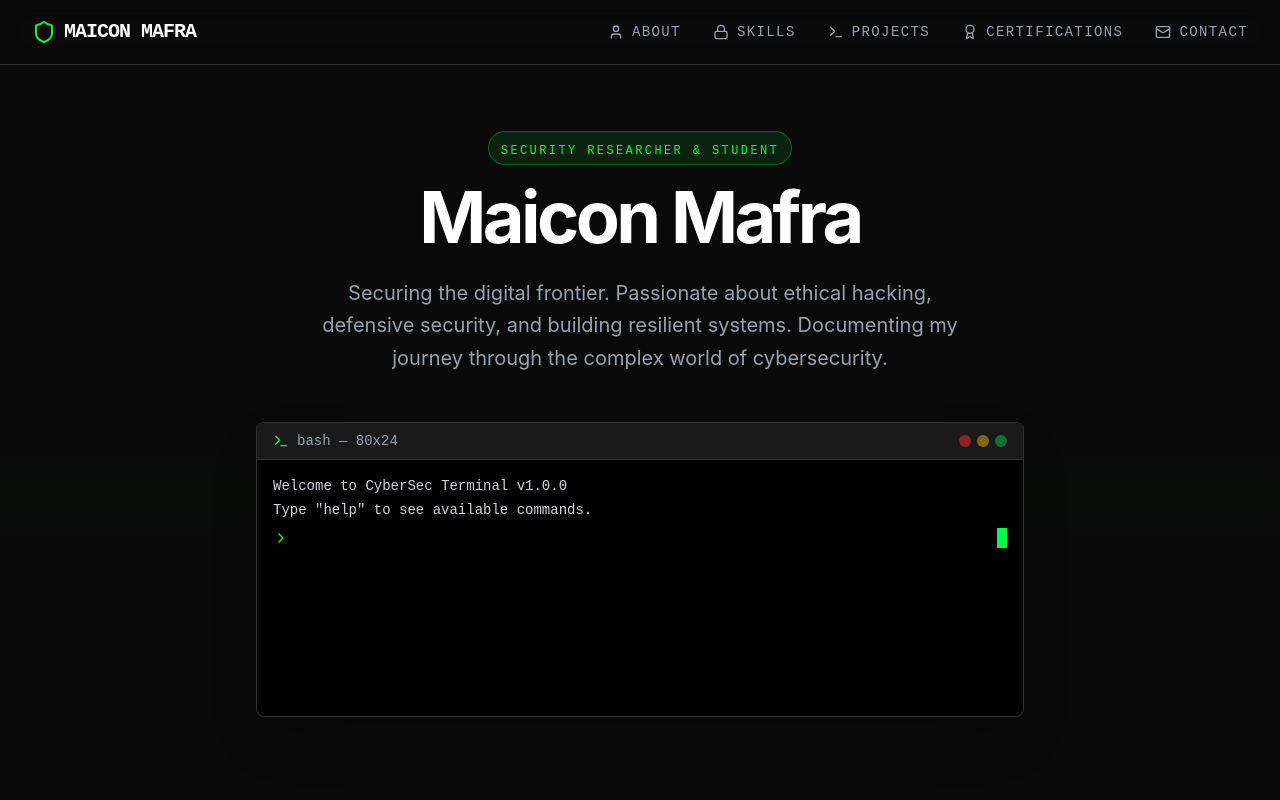
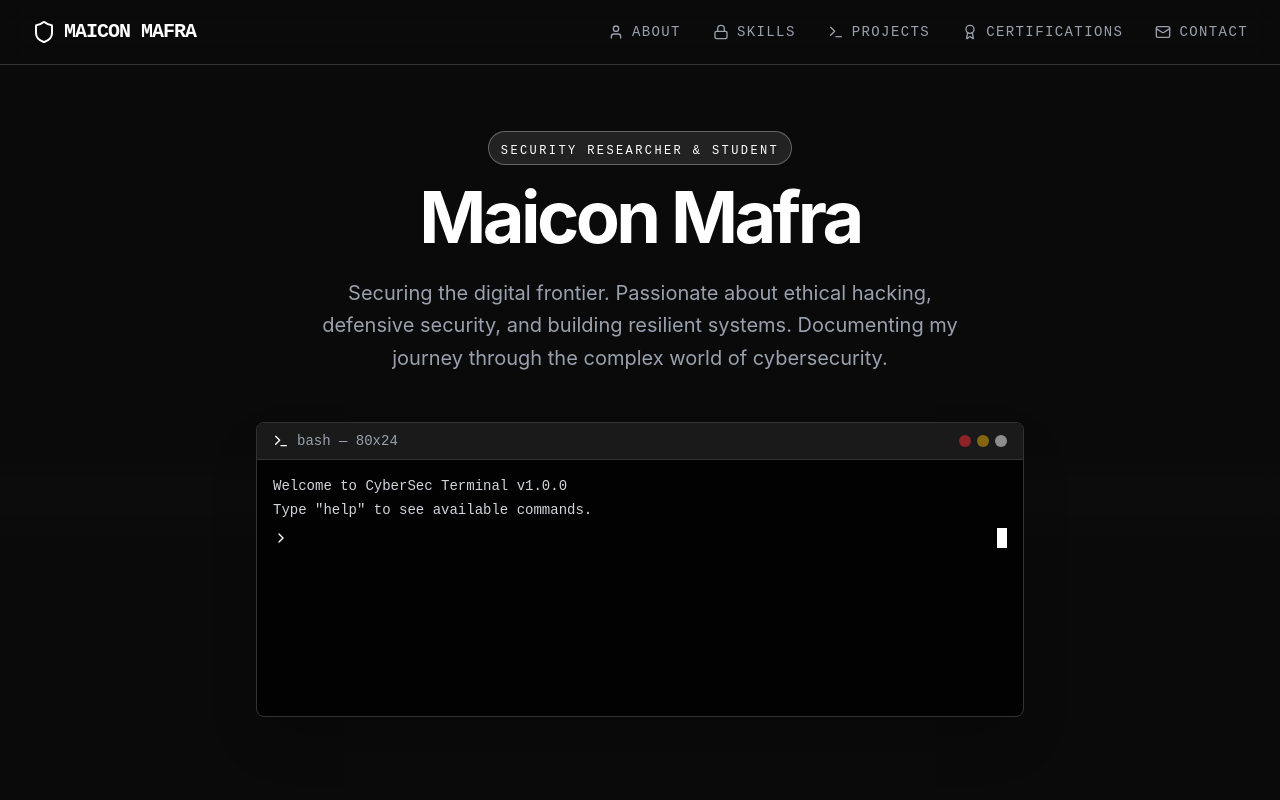
Before and after one commit to maiconmafrah/portifolio-site, a React (Vite) app: page / in a window 1280 px wide. Shown: the top 800 px of the page. Built offline with nearby package versions, Linux system fonts and the light colour scheme.

Commit message:
feat: Update terminal theme to white highlights
Changes the terminal's highlight color from cyber green to white for better readability and a cleaner aesthetic. This affects selection backgrounds and the scanline gradient.

```diff
--- a/src/components/Terminal.tsx
+++ b/src/components/Terminal.tsx
@@ -50,7 +50,7 @@ export default function Terminal() {
         <div className="ml-auto flex gap-1.5">
           <div className="w-3 h-3 rounded-full bg-red-500/50" />
           <div className="w-3 h-3 rounded-full bg-yellow-500/50" />
-          <div className="w-3 h-3 rounded-full bg-green-500/50" />
+          <div className="w-3 h-3 rounded-full bg-white/50" />
         </div>
       </div>
       <div
--- a/src/index.css
+++ b/src/index.css
@@ -5,7 +5,7 @@
   --font-sans: "Inter", ui-sans-serif, system-ui, sans-serif;
   --font-mono: "JetBrains Mono", ui-monospace, SFMono-Regular, monospace;
 
-  --color-cyber-green: #00ff41;
+  --color-cyber-green: #ffffff;
   --color-cyber-dark: #0a0a0a;
   --color-cyber-gray: #1a1a1a;
   --color-cyber-border: #333333;
@@ -13,7 +13,7 @@
 
 @layer base {
   body {
-    @apply bg-cyber-dark text-gray-300 font-sans selection:bg-cyber-green selection:text-black;
+    @apply bg-cyber-dark text-gray-300 font-sans selection:bg-white selection:text-black;
   }
 }
 
@@ -21,7 +21,7 @@
   width: 100%;
   height: 100px;
   z-index: 10;
-  background: linear-gradient(0deg, rgba(0, 0, 0, 0) 0%, rgba(0, 255, 65, 0.1) 50%, rgba(0, 0, 0, 0) 100%);
+  background: linear-gradient(0deg, rgba(0, 0, 0, 0) 0%, rgba(255, 255, 255, 0.1) 50%, rgba(0, 0, 0, 0) 100%);
   opacity: 0.1;
   position: absolute;
   bottom: 100%;
```
